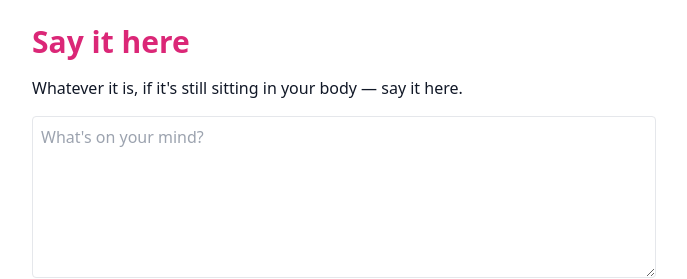
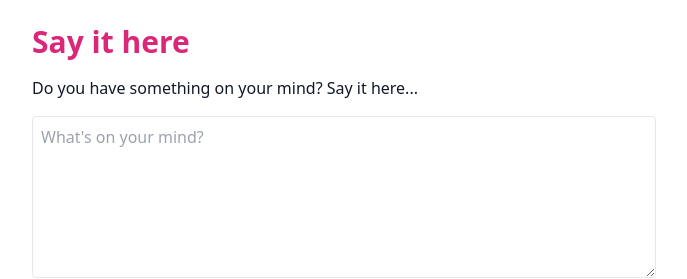
Before and after one commit to anna-kozh/sayithere, a Jekyll site: the page built from index.md, in a window 1280 px wide. Shown: the top 279 px of the page, without its empty margins (296-983 px from the left). Built offline with Jekyll 4.4.1, drawn with Linux system fonts in a browser that asks for light colours.

Commit message:
changing text

```diff
--- a/index.md
+++ b/index.md
@@ -5,7 +5,7 @@ title: Say it here
 
 <h1 class="text-3xl font-bold text-pink-600 mb-4">Say it here</h1>
 
-<p class="mb-4 font-medium">Whatever it is, if it's still sitting in your body — say it here.</p>
+<p class="mb-4 font-medium">Do you have something on your mind? Say it here...</p>
 
 <textarea id="confession" rows="6" class="w-full border rounded p-2 mb-4" placeholder="What's on your mind?"></textarea>
 
```
